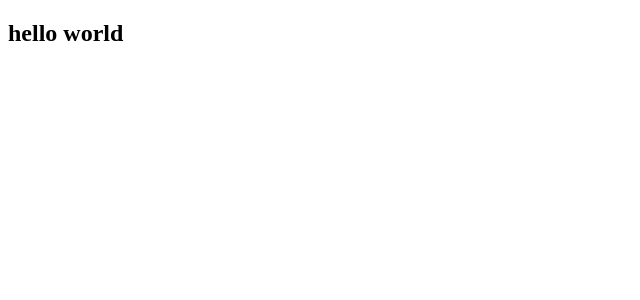
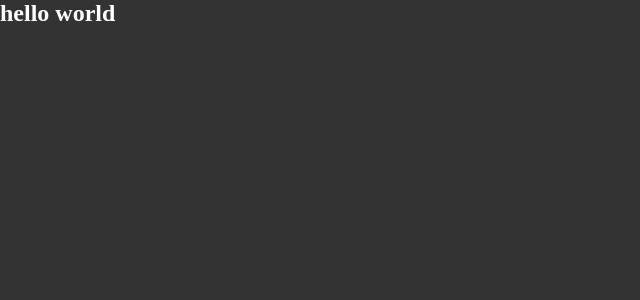
Before and after one commit to fescherer/project-studies, a React (Vite) app in the folder rocketseat/rockeseat-bootcamp/reactjs/02-ignite-timer/: page / in a window 1280 px wide. Shown: the top 300 px of the page, without its empty margins (0-640 px from the left). Built offline with nearby package versions, Linux system fonts and the light colour scheme.

Commit message:
:sparkles: styled component

```diff
--- a/rocketseat/rockeseat-bootcamp/reactjs/02-ignite-timer/index.html
+++ b/rocketseat/rockeseat-bootcamp/reactjs/02-ignite-timer/index.html
@@ -2,6 +2,14 @@
 <html lang="en">
   <head>
     <meta charset="UTF-8" />
+
+    <link rel="preconnect" href="https://fonts.googleapis.com" />
+    <link rel="preconnect" href="https://fonts.gstatic.com" crossorigin />
+    <link
+      href="https://fonts.googleapis.com/css2?family=Roboto+Mono:wght@700&family=Roboto:wght@400;700&display=swap"
+      rel="stylesheet"
+    />
+
     <meta name="viewport" content="width=device-width, initial-scale=1.0" />
     <title>Ignite Timer</title>
   </head>
--- a/rocketseat/rockeseat-bootcamp/reactjs/02-ignite-timer/src/App.tsx
+++ b/rocketseat/rockeseat-bootcamp/reactjs/02-ignite-timer/src/App.tsx
@@ -1,8 +1,13 @@
+import { ThemeProvider } from 'styled-components'
+import { defaultTheme } from './theme/theme'
+import { GlobalStyle } from './global'
+
 function App() {
   return (
-    <>
+    <ThemeProvider theme={defaultTheme}>
       <h2>hello world</h2>
-    </>
+      <GlobalStyle />
+    </ThemeProvider>
   )
 }
 
--- /dev/null
+++ b/rocketseat/rockeseat-bootcamp/reactjs/02-ignite-timer/src/global.ts
@@ -0,0 +1,13 @@
+import { createGlobalStyle } from 'styled-components'
+
+export const GlobalStyle = createGlobalStyle`
+  * {
+    margin: 0;
+    padding: 0;
+    box-sizing: border-box;
+  }
+  body {
+    background: #333;
+    color: #FFF;
+  }
+`
--- /dev/null
+++ b/rocketseat/rockeseat-bootcamp/reactjs/02-ignite-timer/src/theme/theme.ts
@@ -0,0 +1,21 @@
+export const defaultTheme = {
+  white: '#FFF',
+
+  'gray-100': '#E1E1E6',
+  'gray-300': '#C4C4CC',
+  'gray-400': '#8D8D99',
+  'gray-500': '#7C7C8A',
+  'gray-600': '#323238',
+  'gray-700': '#29292E',
+  'gray-800': '#202024',
+  'gray-900': '#121214',
+
+  'green-300': '#00B37E',
+  'green-500': '#00875F',
+  'green-700': '#015F43',
+
+  'red-500': '#AB222E',
+  'red-700': '#7A1921',
+
+  'yellow-500': '#FBA94C'
+}
```
Also changed, not shown: rocketseat/rockeseat-bootcamp/reactjs/02-ignite-timer/src/@types/styled.d.ts (added, +8 -0 lines).
